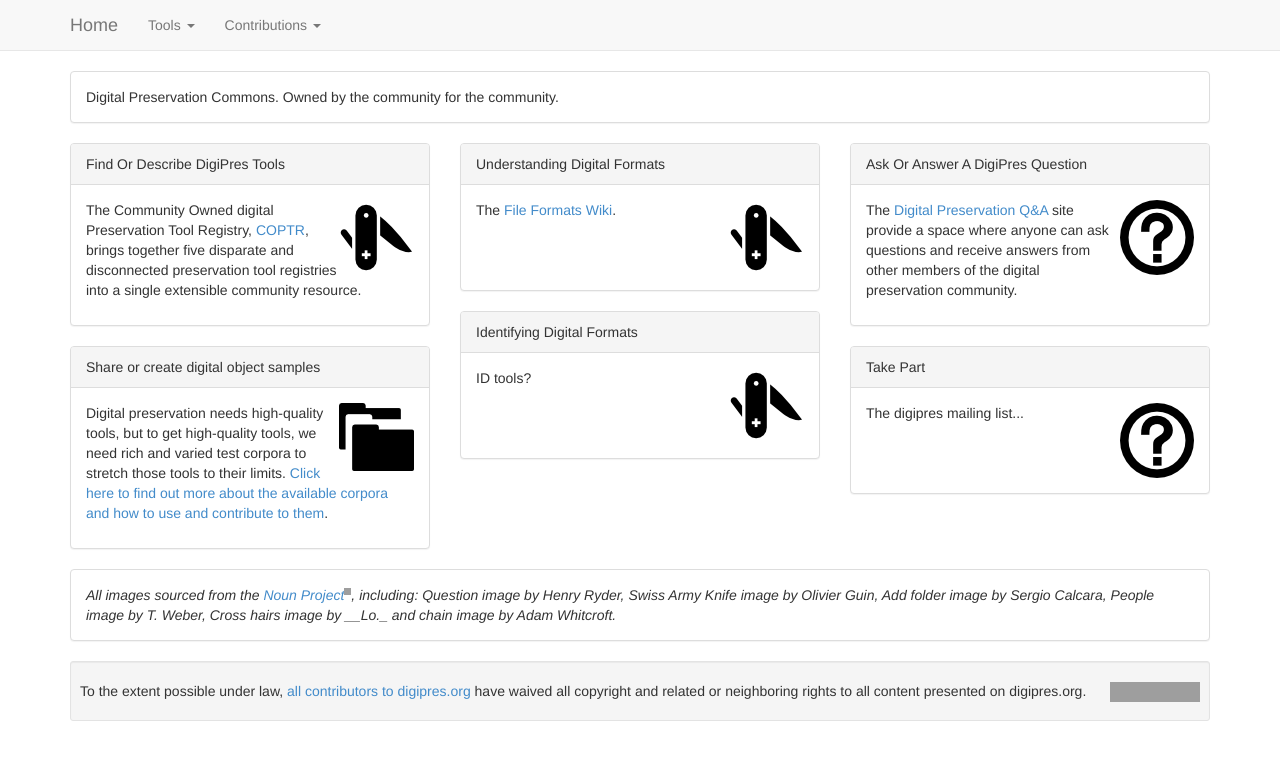
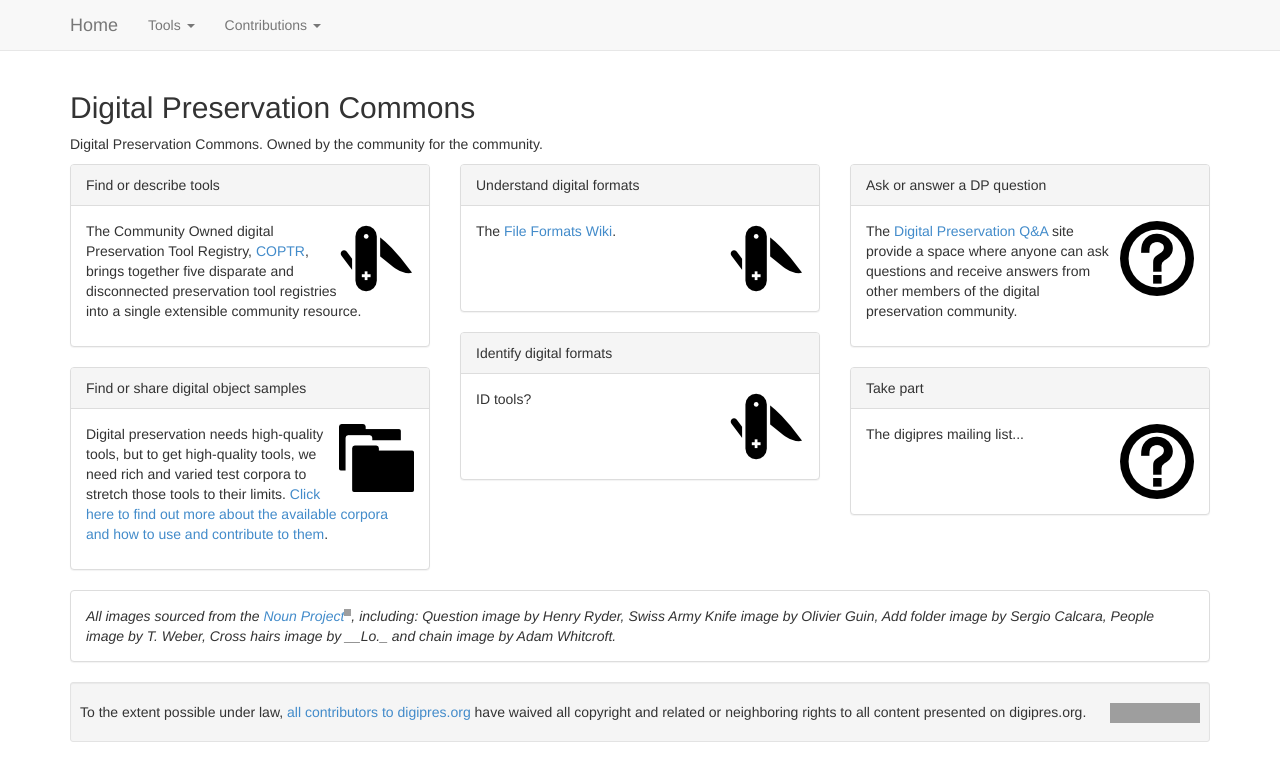
Before and after one commit to digipres/awesome-digital-preservation, a Jekyll site: the page built from index.md, in a window 1280 px wide. Shown: the top 781 px of the page. Built offline with Jekyll 4.4.1, drawn with Linux system fonts in a browser that asks for light colours; nearby versions of some CDN libraries; grey boxes are pictures that could not be loaded.

Commit message:
Tweaked layout.

```diff
--- a/_includes/frontpage.html
+++ b/_includes/frontpage.html
@@ -2,7 +2,7 @@
   <div class="col-xs-12 col-sm-4 col-md-4">
 
 <div class="panel panel-default">
-  <div class="panel-heading">Find Or Describe DigiPres Tools</div>
+  <div class="panel-heading">Find or describe tools</div>
   <div class="panel-body">
     <p>
     <img src="icons/noun_project_1191.png" style="float: right;"/>
@@ -12,7 +12,7 @@
 </div>
 
 <div class="panel panel-default">
-  <div class="panel-heading">Share or create digital object samples</div>
+  <div class="panel-heading">Find or share digital object samples</div>
   <div class="panel-body">
   <p>
     <img src="icons/noun_project_650.png" style="float: right;"/>
@@ -24,7 +24,7 @@
 
 <div class="col-xs-12 col-sm-4 col-md-4">
 <div class="panel panel-default">
-  <div class="panel-heading">Understanding Digital Formats</div>
+  <div class="panel-heading">Understand digital formats</div>
   <div class="panel-body">
     <p>
     <img src="icons/noun_project_1191.png" style="float: right;"/>
@@ -33,7 +33,7 @@
   </div>
 </div>
 <div class="panel panel-default">
-  <div class="panel-heading">Identifying Digital Formats</div>
+  <div class="panel-heading">Identify digital formats</div>
   <div class="panel-body">
     <p>
     <img src="icons/noun_project_1191.png" style="float: right;"/>
@@ -45,7 +45,7 @@
 
 <div class="col-xs-12 col-sm-4 col-md-4">
 <div class="panel panel-default">
-  <div class="panel-heading">Ask Or Answer A DigiPres Question</div>
+  <div class="panel-heading">Ask or answer a DP question</div>
   <div class="panel-body">
     <p>
     <img src="icons/noun_project_22.png" style="float: right;"/>
@@ -54,7 +54,7 @@
   </div>
 </div>
 <div class="panel panel-default">
-  <div class="panel-heading">Take Part</div>
+  <div class="panel-heading">Take part</div>
   <div class="panel-body">
     <p>
     <img src="icons/noun_project_22.png" style="float: right;"/>
--- a/_includes/navbar.html
+++ b/_includes/navbar.html
@@ -12,7 +12,7 @@
           <ul class="nav navbar-nav">
             <li class="dropdown"><a href="#" class="dropdown-toggle" data-toggle="dropdown">Tools <span class="caret"></span></a>
             <ul class="dropdown-menu" role="menu">
-            <li><a href="{{ site.baseurl }}/tool-grid/">Tool Grid</a>
+            <li><a href="http://coptr.digipres.org">COPTR</a></li>
             </ul>
             </li>
             <li class="dropdown"><a href="#" class="dropdown-toggle" data-toggle="dropdown">Contributions <span class="caret"></span></a>
@@ -24,3 +24,7 @@
         </div><!--/.nav-collapse -->
       </div>
     </nav>
+
+            <!--
+            <li><a href="{{ site.baseurl }}/tool-grid/">Tool Grid</a></li>
+            -->
--- a/_layouts/default.html
+++ b/_layouts/default.html
@@ -35,6 +35,7 @@
     <div class="container">
       <div class="row">
         <div class="col-xs-12 col-sm-12col-md-12">
+        <h2>{{ page.title }} <small>{{ page.subtitle }}</small></h2>
   {{ content }}
         </div>
       </div>
--- a/index.md
+++ b/index.md
@@ -3,10 +3,6 @@
 subtitle:
 ---
 
-<div class="panel panel-default">
-  <div class="panel-body">
 Digital Preservation Commons.  Owned by the community for the community.
-  </div>
-</div>
 
 {% include frontpage.html %}
```
